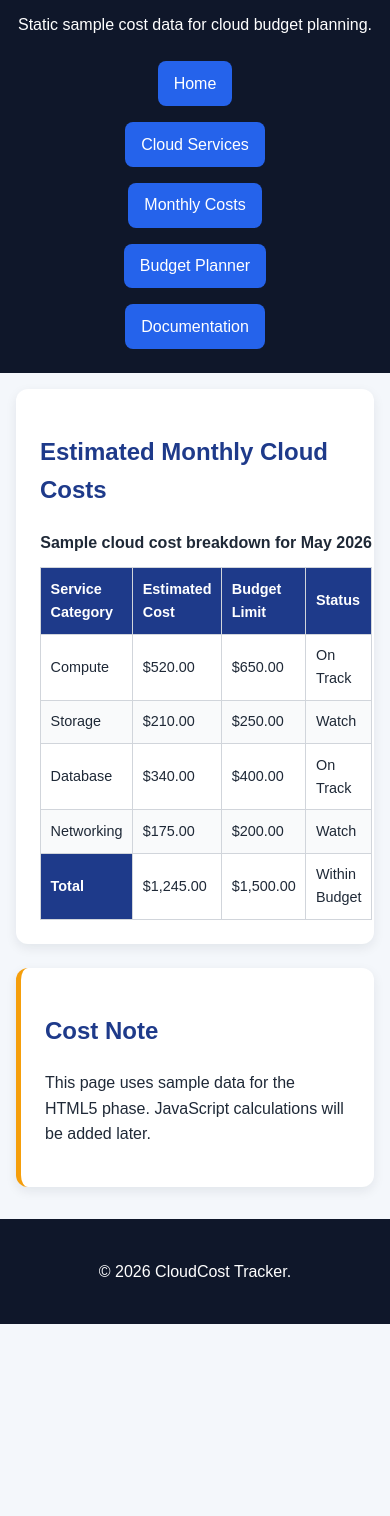
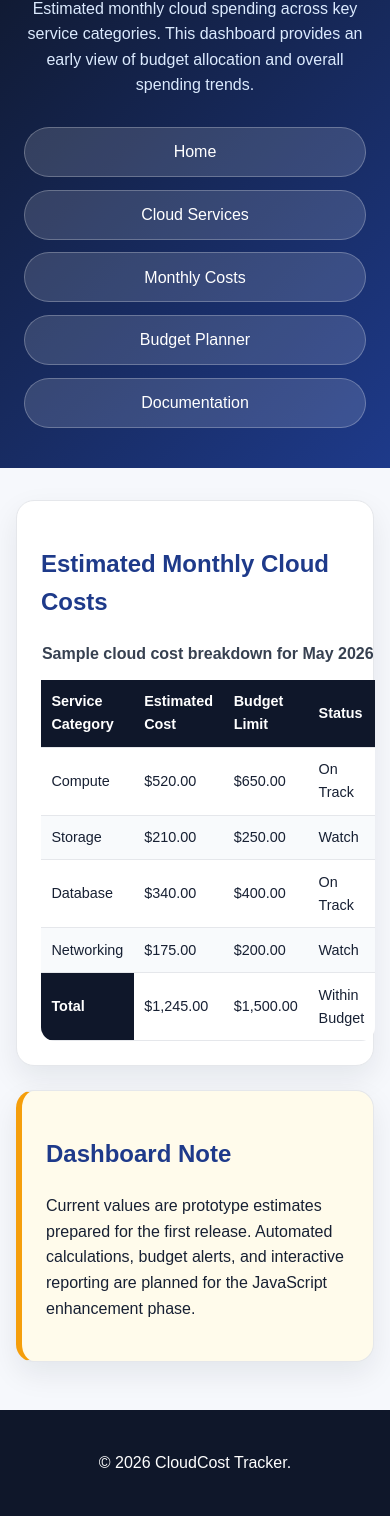
Before and after one commit to gospelhope/cloudcost-tracker, a plain HTML site: page costs.html in a window 390 px wide. Shown: the part 101-1617 px from the top of the page. Before the commit the page ends 1425 px from the top, so only its background shows below. Drawn offline with Linux system fonts and the light colour scheme.

Commit message:
Enhance dashboard styling and update project documentation

```diff
--- a/assets/css/styles.css
+++ b/assets/css/styles.css
@@ -5,47 +5,54 @@
 body {
   margin: 0;
   font-family: Arial, Helvetica, sans-serif;
-  background-color: #f4f7fb;
-  color: #1f2937;
+  background: #f6f8fc;
+  color: #172033;
   line-height: 1.6;
 }
 
 header {
-  background-color: #0f172a;
+  background: linear-gradient(135deg, #0f172a, #1e3a8a);
   color: white;
-  padding: 2rem;
+  padding: 2.5rem 1.5rem;
   text-align: center;
 }
 
 header h1 {
-  margin-bottom: 0.5rem;
+  margin: 0;
+  font-size: 2.4rem;
+}
+
+header p {
+  color: #dbeafe;
+  margin-top: 0.5rem;
 }
 
 nav ul {
   list-style: none;
   padding: 0;
-  margin: 1.5rem 0 0;
+  margin: 1.8rem 0 0;
   display: flex;
   justify-content: center;
-  gap: 1rem;
+  gap: 0.8rem;
   flex-wrap: wrap;
 }
 
 nav a {
   color: white;
   text-decoration: none;
-  background-color: #2563eb;
-  padding: 0.6rem 1rem;
-  border-radius: 8px;
-  display: inline-block;
+  padding: 0.7rem 1rem;
+  border-radius: 999px;
+  background: rgba(255, 255, 255, 0.14);
+  border: 1px solid rgba(255, 255, 255, 0.25);
 }
 
 nav a:hover {
-  background-color: #1d4ed8;
+  background: white;
+  color: #1e3a8a;
 }
 
 main {
-  max-width: 1100px;
+  max-width: 1150px;
   margin: 2rem auto;
   padding: 0 1rem;
 }
@@ -54,60 +61,69 @@ section,
 article,
 aside,
 details {
-  background-color: white;
+  background: white;
+  border-radius: 18px;
   padding: 1.5rem;
   margin-bottom: 1.5rem;
-  border-radius: 12px;
-  box-shadow: 0 4px 12px rgba(15, 23, 42, 0.08);
+  box-shadow: 0 12px 30px rgba(15, 23, 42, 0.08);
+  border: 1px solid #e5e7eb;
 }
 
-h2 {
+section h2,
+article h3,
+aside h2,
+details summary {
   color: #1e3a8a;
 }
 
 article {
-  border-left: 5px solid #2563eb;
+  border-left: 6px solid #2563eb;
 }
 
 aside {
-  border-left: 5px solid #f59e0b;
+  border-left: 6px solid #f59e0b;
+  background: #fffbeb;
+}
+
+progress {
+  width: 100%;
+  height: 1.1rem;
 }
 
 table {
   width: 100%;
   border-collapse: collapse;
+  overflow: hidden;
+  border-radius: 14px;
   margin-top: 1rem;
-  background-color: white;
+  background: white;
 }
 
 caption {
   font-weight: bold;
-  margin-bottom: 0.75rem;
+  margin-bottom: 0.8rem;
+  color: #374151;
 }
 
 th,
 td {
-  border: 1px solid #d1d5db;
-  padding: 0.8rem;
+  padding: 0.95rem;
+  border-bottom: 1px solid #e5e7eb;
   text-align: left;
 }
 
 th {
-  background-color: #1e3a8a;
+  background: #0f172a;
   color: white;
 }
 
 tr:nth-child(even) {
-  background-color: #f9fafb;
-}
-
-form {
-  max-width: 700px;
+  background: #f8fafc;
 }
 
 fieldset {
-  border: 1px solid #cbd5e1;
-  border-radius: 10px;
+  border: 1px solid #dbe3f0;
+  border-radius: 16px;
   padding: 1.5rem;
 }
 
@@ -125,28 +141,30 @@ select,
 textarea,
 button {
   width: 100%;
-  padding: 0.7rem;
-  margin-top: 0.3rem;
+  padding: 0.8rem;
+  margin-top: 0.35rem;
   border: 1px solid #cbd5e1;
-  border-radius: 8px;
+  border-radius: 10px;
   font-size: 1rem;
 }
 
+input:focus,
+select:focus,
+textarea:focus {
+  outline: 3px solid #bfdbfe;
+  border-color: #2563eb;
+}
+
 button {
-  background-color: #2563eb;
+  background: #2563eb;
   color: white;
   border: none;
   cursor: pointer;
-  margin-top: 1rem;
+  font-weight: bold;
 }
 
 button:hover {
-  background-color: #1d4ed8;
-}
-
-progress {
-  width: 100%;
-  height: 1.2rem;
+  background: #1d4ed8;
 }
 
 figure {
@@ -155,45 +173,39 @@ figure {
 
 img {
   max-width: 100%;
-  border-radius: 12px;
+  border-radius: 16px;
 }
 
 figcaption {
+  color: #64748b;
   font-size: 0.9rem;
-  color: #4b5563;
   margin-top: 0.5rem;
 }
 
 footer {
-  background-color: #0f172a;
+  background: #0f172a;
   color: white;
   text-align: center;
   padding: 1.5rem;
-  margin-top: 2rem;
+  margin-top: 3rem;
 }
 
 @media (max-width: 700px) {
-  header {
-    padding: 1.5rem 1rem;
+  header h1 {
+    font-size: 1.9rem;
   }
 
   nav ul {
     flex-direction: column;
-    align-items: center;
   }
 
   nav a {
-    width: 100%;
-    text-align: center;
-  }
-
-  main {
-    margin: 1rem auto;
+    display: block;
   }
 
   th,
   td {
     font-size: 0.9rem;
-    padding: 0.6rem;
+    padding: 0.65rem;
   }
 }
--- a/costs.html
+++ b/costs.html
@@ -10,7 +10,9 @@
 <body>
   <header>
     <h1>Monthly Cost Report</h1>
-    <p>Static sample cost data for cloud budget planning.</p>
+    <p>Estimated monthly cloud spending across key service categories.
+      This dashboard provides an early view of budget allocation and overall spending trends.
+    </p>
     <nav aria-label="Main navigation">
       <ul>
         <li><a href="index.html">Home</a></li>
@@ -73,8 +75,9 @@
     </section>
 
     <aside>
-      <h2>Cost Note</h2>
-      <p>This page uses sample data for the HTML5 phase. JavaScript calculations will be added later.</p>
+      <h2>Dashboard Note</h2>
+      <p>Current values are prototype estimates prepared for the first release.
+         Automated calculations, budget alerts, and interactive reporting are planned for the JavaScript enhancement phase.</p>
     </aside>
   </main>
 
```
Also changed, not shown: budget.html (+3 -0 lines), index.html (+6 -4 lines).
